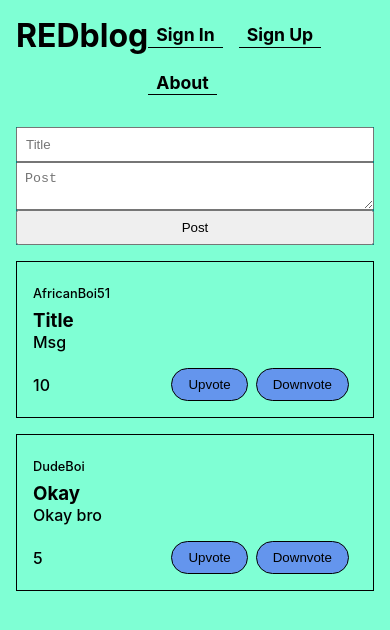
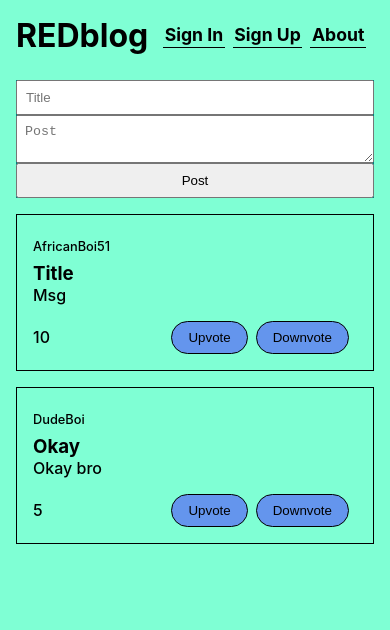
Before and after one commit to RiadSaidur/react-blog, a React (Create React App) app: page / in a window 390 px wide. Shown: the top 630 px of the page. Built offline with nearby package versions, Linux system fonts and the light colour scheme.

Commit message:
updated: for mobile view

```diff
--- a/src/components/stylesheets/Header.css
+++ b/src/components/stylesheets/Header.css
@@ -1,6 +1,5 @@
 a{
   text-decoration: none;
-  color: black;
 }
 .nav-links li{
   display: inline-block;
@@ -8,8 +7,8 @@ a{
   font-weight: bold;
   border-bottom: 1px solid black;
   list-style: none;
-  margin: .5rem 1rem 1rem 0;
-  padding: 0 .5rem .1rem .5rem;
+  margin: .5rem .5rem 1rem 0;
+  padding: 0 .1rem .1rem .1rem;
 }
 .header{
   display: flex;
```
